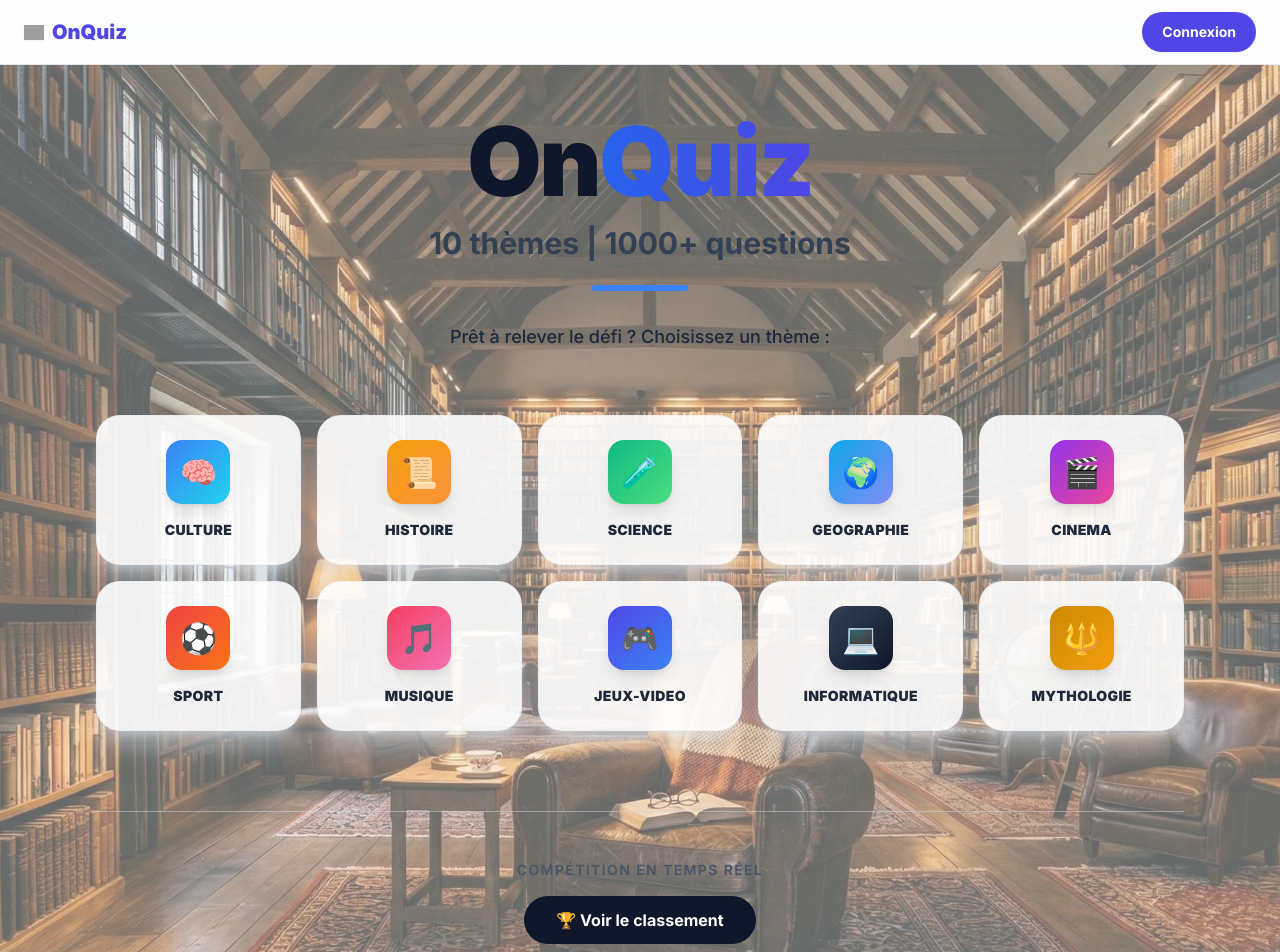
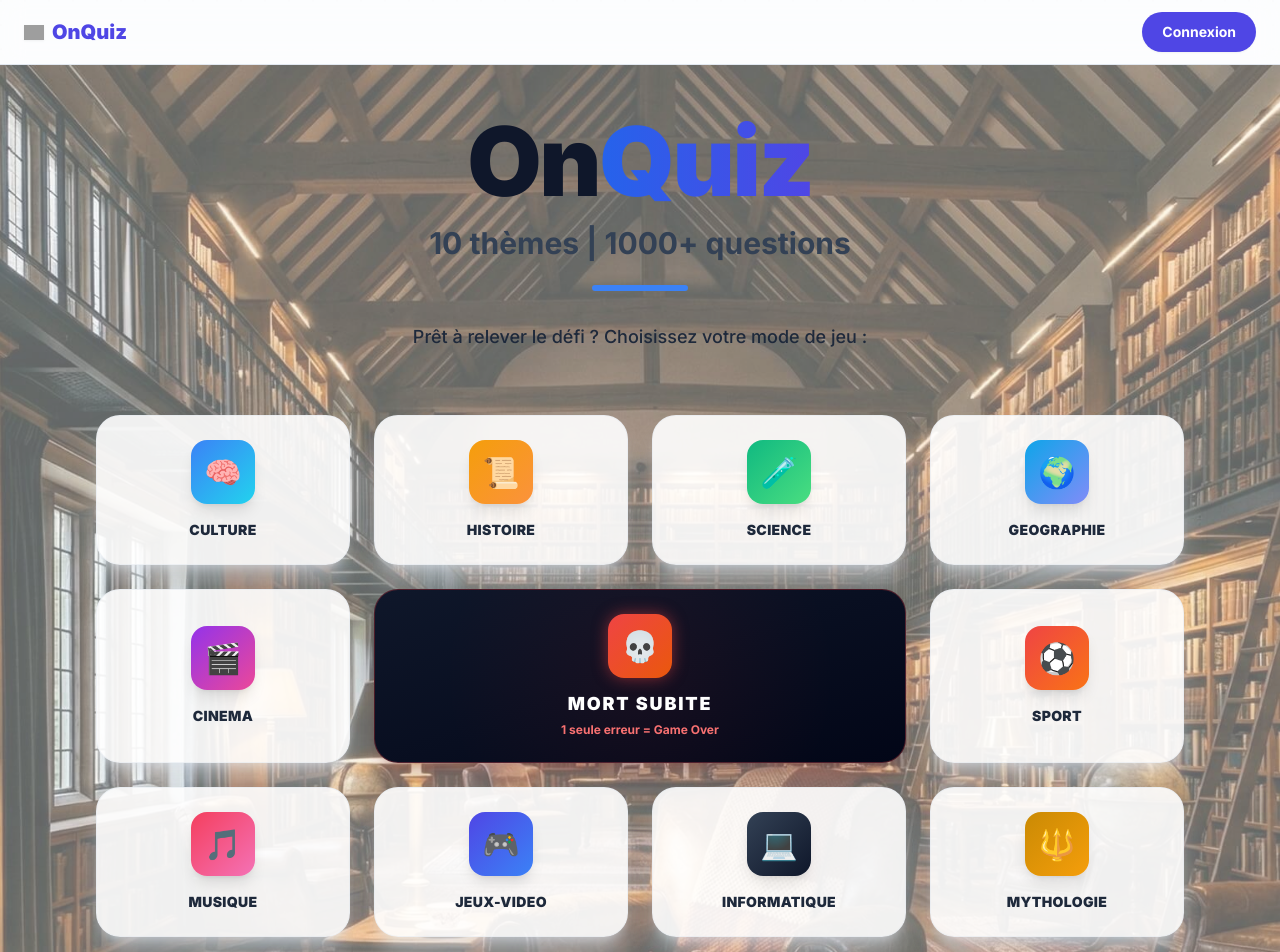
Before and after one commit to WillBlade117/OnQuiz, a Next.js app: page / in a window 1280 px wide. Shown: the top 952 px of the page. Built offline with nearby package versions, Linux system fonts and the light colour scheme; no server answers; grey boxes are pictures that could not be loaded.

Commit message:
feat(ui): redesign homepage grid to include a central double-width sudden death game mode card

```diff
--- a/app/page.tsx
+++ b/app/page.tsx
@@ -3,6 +3,31 @@ import Image from "next/image";
 import { THEMES } from "../lib/constants";
 
 export default function Home() {
+  // On sépare les thèmes pour créer la structure 4 - 2 - 4
+  const topThemes = THEMES.slice(0, 4);
+  const middleLeftTheme = THEMES.slice(4, 5)[0];
+  const middleRightTheme = THEMES.slice(5, 6)[0];
+  const bottomThemes = THEMES.slice(6, 10);
+
+  // Fonction utilitaire pour rendre une carte thème classique
+  const renderThemeCard = (theme: (typeof THEMES)[0]) => (
+    <Link
+      key={theme.name}
+      href={`/quiz/${theme.name.toLowerCase()}`}
+      className="group relative flex flex-col items-center justify-center rounded-3xl border border-slate-200/50 bg-white/90 p-6 shadow-xl shadow-slate-200/50 transition-all duration-300 hover:-translate-y-2 hover:shadow-2xl hover:ring-2 hover:ring-blue-500/20 dark:border-slate-800/50 dark:bg-slate-900/90 dark:shadow-none dark:hover:ring-blue-400/20"
+    >
+      <div
+        className={`mb-4 flex h-16 w-16 items-center justify-center rounded-2xl bg-gradient-to-br ${theme.color} text-3xl text-white shadow-lg transition-transform group-hover:scale-110 group-active:scale-95`}
+      >
+        {theme.icon}
+      </div>
+      <span className="text-center text-sm font-black uppercase tracking-wide text-slate-800 dark:text-slate-200">
+        {theme.name}
+      </span>
+      <div className="pointer-events-none absolute inset-0 rounded-3xl bg-gradient-to-tr from-transparent via-white/10 to-white/20 opacity-0 transition-opacity group-hover:opacity-100 dark:via-white/5 dark:to-white/10"></div>
+    </Link>
+  );
+
   return (
     <div className="relative min-h-screen w-full overflow-hidden">
       <Image
@@ -28,39 +53,52 @@ export default function Home() {
           </h2>
           <div className="mx-auto mt-6 h-1.5 w-24 rounded-full bg-blue-500 shadow-lg shadow-blue-500/50"></div>
           <p className="mt-8 text-lg font-medium text-slate-800 dark:text-slate-300">
-            Prêt à relever le défi ? Choisissez un thème :
+            Prêt à relever le défi ? Choisissez votre mode de jeu :
           </p>
         </div>
 
-        <div className="grid grid-cols-2 gap-4 sm:grid-cols-3 md:grid-cols-4 lg:grid-cols-5 animate-in fade-in zoom-in-95 duration-1000 delay-150">
-          {THEMES.map((theme) => (
-            <Link
-              key={theme.name}
-              href={`/quiz/${theme.name.toLowerCase()}`}
-              className="group relative flex flex-col items-center justify-center rounded-3xl border border-slate-200/50 dark:border-slate-800/50 bg-white/90 dark:bg-slate-900/90 p-6 shadow-xl shadow-slate-200/50 dark:shadow-none transition-all duration-300 hover:-translate-y-2 hover:shadow-2xl hover:ring-2 hover:ring-blue-500/20 dark:hover:ring-blue-400/20"
-            >
-              <div
-                className={`mb-4 flex h-16 w-16 items-center justify-center rounded-2xl bg-gradient-to-br ${theme.color} text-3xl text-white shadow-lg transition-transform group-hover:scale-110 group-active:scale-95`}
-              >
-                {theme.icon}
+        {/* La fameuse grille magique (4 colonnes sur PC, 2 sur mobile) */}
+        <div className="grid grid-cols-2 gap-4 sm:grid-cols-4 lg:gap-6 animate-in fade-in zoom-in-95 duration-1000 delay-150">
+          {/* LIGNE 1 : 4 Thèmes */}
+          {topThemes.map(renderThemeCard)}
+
+          {/* LIGNE 2 : 1 Thème + Mort Subite (Largeur x2) + 1 Thème */}
+          {renderThemeCard(middleLeftTheme)}
+
+          <Link
+            href="/mort-subite"
+            className="group relative col-span-2 flex flex-col items-center justify-center overflow-hidden rounded-3xl border border-red-500/30 bg-gradient-to-br from-slate-900 to-slate-950 p-6 shadow-xl shadow-red-900/20 transition-all duration-300 hover:-translate-y-2 hover:shadow-2xl hover:shadow-red-900/40 hover:ring-2 hover:ring-red-500/50 dark:border-red-500/20"
+          >
+            {/* Effet de lueur rouge en fond */}
+            <div className="absolute inset-0 bg-[radial-gradient(circle_at_center,rgba(220,38,38,0.15)_0%,transparent_70%)] transition-opacity group-hover:opacity-100 opacity-50"></div>
+
+            <div className="relative z-10 flex flex-col items-center">
+              <div className="mb-3 flex h-16 w-16 items-center justify-center rounded-2xl bg-gradient-to-br from-red-500 to-orange-600 text-3xl text-white shadow-[0_0_15px_rgba(239,68,68,0.5)] transition-transform group-hover:scale-110 group-active:scale-95">
+                💀
               </div>
+              <span className="text-center text-lg font-black uppercase tracking-widest text-white">
+                Mort Subite
+              </span>
+              <span className="mt-1 text-center text-xs font-bold text-red-400">
+                1 seule erreur = Game Over
+              </span>
+            </div>
+            <div className="pointer-events-none absolute inset-0 rounded-3xl bg-gradient-to-tr from-transparent via-white/5 to-white/10 opacity-0 transition-opacity group-hover:opacity-100"></div>
+          </Link>
 
-              <span className="text-sm font-black uppercase tracking-wide text-slate-800 dark:text-slate-200 text-center">
-                {theme.name}
-              </span>
+          {renderThemeCard(middleRightTheme)}
 
-              <div className="absolute inset-0 pointer-events-none opacity-0 transition-opacity rounded-3xl bg-gradient-to-tr from-transparent via-white/10 to-white/20 dark:via-white/5 dark:to-white/10 group-hover:opacity-100"></div>
-            </Link>
-          ))}
+          {/* LIGNE 3 : 4 Thèmes */}
+          {bottomThemes.map(renderThemeCard)}
         </div>
 
-        <div className="mt-20 flex flex-col items-center gap-4 border-t border-slate-300/50 dark:border-slate-800/50 pt-12 text-center">
-          <p className="text-sm font-semibold text-slate-600 dark:text-slate-500 uppercase tracking-widest">
+        <div className="mt-20 flex flex-col items-center gap-4 border-t border-slate-300/50 pt-12 text-center dark:border-slate-800/50">
+          <p className="text-sm font-semibold uppercase tracking-widest text-slate-600 dark:text-slate-500">
             Compétition en temps réel
           </p>
           <Link
             href="/classement"
-            className="group flex items-center gap-2 rounded-full bg-slate-900 dark:bg-white px-8 py-3 font-bold text-white dark:text-slate-900 transition-all hover:bg-blue-600 dark:hover:bg-blue-50 hover:shadow-xl hover:shadow-blue-500/20 active:scale-95"
+            className="group flex items-center gap-2 rounded-full bg-slate-900 px-8 py-3 font-bold text-white transition-all hover:bg-blue-600 hover:shadow-xl hover:shadow-blue-500/20 active:scale-95 dark:bg-white dark:text-slate-900 dark:hover:bg-blue-50"
           >
             🏆 Voir le classement
           </Link>
```
